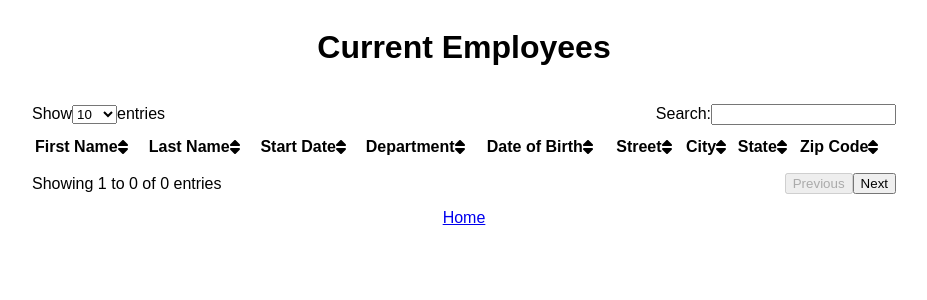
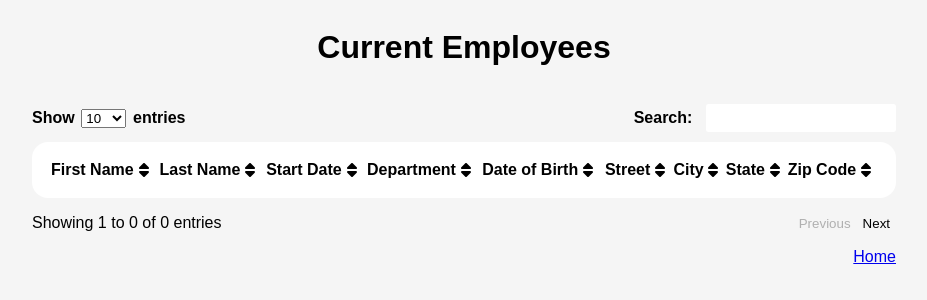
Before and after one commit to clarabernadou/WealthHealth_Bernadou_Clara, a React (Create React App) app in the folder frontend/: page /table in a window 1280 px wide. Shown: the top 300 px of the page, without its empty margins (176-1103 px from the left). Built offline with nearby package versions, Linux system fonts and the light colour scheme.

Commit message:
Changes to CSS and icons

```diff
--- a/frontend/src/App.css
+++ b/frontend/src/App.css
@@ -1,5 +1,6 @@
 body {
   font-family: Arial, Helvetica, sans-serif;
+  background-color: whitesmoke;
 }
 
 .title {
@@ -60,17 +61,6 @@ label {
   text-align: left;
 }
 
-/* DATE PICKER */
-.react-datepicker__day-names, .react-datepicker__week {
-  display: flex;
-  justify-content: space-around;
-  align-items: center;
-}
-
-.react-datepicker__header:not(.react-datepicker__header--has-time-select) {
-  width: 220px;
-}
-
 /* COUNTRY SELECTOR */
 .css-13cymwt-control {
   border: 1px solid #c5c5c5 !important;
--- a/frontend/src/Components/Table.jsx
+++ b/frontend/src/Components/Table.jsx
@@ -1,11 +1,12 @@
 import React, { useState, useEffect } from "react";
 import { FontAwesomeIcon } from "@fortawesome/react-fontawesome";
-import { faSort } from "@fortawesome/free-solid-svg-icons";
+import { faSort, faSortUp, faSortDown } from "@fortawesome/free-solid-svg-icons";
+import "./table.css";
 
 export default function Table() {
   const [employeeDataList, setEmployeeDataList] = useState([]);
   const [search, setSearch] = useState("");
-  const [sortOrder, setSortOrder] = useState("asc");
+  const [sortOrder, setSortOrder] = useState({});
   const [entries, setEntries] = useState(10);
   const [currentPage, setCurrentPage] = useState(1);
 
@@ -20,6 +21,9 @@ export default function Table() {
   };
 
   const handleSort = (column) => {
+    const isDesc = sortOrder[column] === "desc";
+    const newSortOrder = isDesc ? "asc" : "desc";
+
     const sortedArray = employeeDataList.slice().sort((a, b) => {
       let valueA = null;
       let valueB = null;
@@ -33,15 +37,19 @@ export default function Table() {
         valueB = b[column];
       }
 
-      if (sortOrder === "asc") {
+      if (isDesc) {
+        return valueB.localeCompare(valueA);
+      } else {
         return valueA.localeCompare(valueB);
-      } else {
-        return valueB.localeCompare(valueA);
       }
     });
 
-    const newSortOrder = sortOrder === "asc" ? "desc" : "asc";
-    setSortOrder(newSortOrder);
+    const updatedSortOrder = {};
+    Object.keys(sortOrder).forEach((key) => {
+      updatedSortOrder[key] = "";
+    });
+
+    setSortOrder({ ...updatedSortOrder, [column]: newSortOrder });
     setEmployeeDataList(sortedArray);
     setCurrentPage(1);
   };
@@ -105,11 +113,22 @@ export default function Table() {
         key={page}
         onClick={() => handlePageChange(page)}
         className={currentPage === page ? "active" : ""}
+        style={{ fontWeight: currentPage === page ? 600 : "normal" }}
       >
         {page}
       </button>
     );
   }
+
+  const getSortIcon = (column) => {
+    if (sortOrder[column] === "desc") {
+      return faSortUp;
+    } else if (sortOrder[column] === "asc") {
+      return faSortDown;
+    } else {
+      return faSort;
+    }
+  };
 
   return (
     <div className="table-wrapper">
@@ -117,7 +136,7 @@ export default function Table() {
       <div className="table-header">
         <label>
           Show
-          <select value={entries} onChange={handleEntriesChange}>
+          <select className="show-entries" value={entries} onChange={handleEntriesChange}>
             <option>10</option>
             <option>25</option>
             <option>50</option>
@@ -136,55 +155,55 @@ export default function Table() {
             <th className="table-option" onClick={() => handleSort("firstName")}>
               <div className="sort-arrow">
                 First Name
-                <FontAwesomeIcon icon={faSort} />
+                <FontAwesomeIcon className="sort-icon" icon={getSortIcon("firstName")} />
               </div>
             </th>
             <th className="table-option" onClick={() => handleSort("lastName")}>
               <div className="sort-arrow">
                 Last Name
-                <FontAwesomeIcon icon={faSort} />
+                <FontAwesomeIcon className="sort-icon" icon={getSortIcon("lastName")} />
               </div>
             </th>
             <th className="table-option" onClick={() => handleSort("startDate")}>
               <div className="sort-arrow">
                 Start Date
-                <FontAwesomeIcon icon={faSort} />
+                <FontAwesomeIcon className="sort-icon" icon={getSortIcon("startDate")} />
               </div>
             </th>
             <th className="table-option" onClick={() => handleSort("department")}>
               <div className="sort-arrow">
                 Department
-                <FontAwesomeIcon icon={faSort} />
+                <FontAwesomeIcon className="sort-icon" icon={getSortIcon("department")} />
               </div>
             </th>
             <th className="table-option" onClick={() => handleSort("birthDate")}>
               <div className="sort-arrow">
                 Date of Birth
-                <FontAwesomeIcon icon={faSort} />
+                <FontAwesomeIcon className="sort-icon" icon={getSortIcon("birthDate")} />
               </div>
             </th>
             <th className="table-option" onClick={() => handleSort("address.street")}>
               <div className="sort-arrow">
                 Street
-                <FontAwesomeIcon icon={faSort} />
+                <FontAwesomeIcon className="sort-icon" icon={getSortIcon("address.street")} />
               </div>
             </th>
             <th className="table-option" onClick={() => handleSort("address.city")}>
               <div className="sort-arrow">
                 City
-                <FontAwesomeIcon icon={faSort} />
+                <FontAwesomeIcon className="sort-icon" icon={getSortIcon("address.city")} />
               </div>
             </th>
             <th className="table-option" onClick={() => handleSort("address.state")}>
               <div className="sort-arrow">
                 State
-                <FontAwesomeIcon icon={faSort} />
+                <FontAwesomeIcon className="sort-icon" icon={getSortIcon("address.state")} />
               </div>
             </th>
             <th className="table-option" onClick={() => handleSort("address.zipCode")}>
               <div className="sort-arrow">
                 Zip Code
-                <FontAwesomeIcon icon={faSort} />
+                <FontAwesomeIcon className="sort-icon" icon={getSortIcon("address.zipCode")} />
               </div>
             </th>
           </tr>
@@ -210,7 +229,7 @@ export default function Table() {
           Showing {((currentPage - 1) * entries) + 1} to {Math.min(currentPage * entries, filteredData.length)} of{" "}
           {filteredData.length} entries
         </p>
-        <div>
+        <div className="paginated-btn">
           <button onClick={handlePrevious} disabled={currentPage === 1}>
             Previous
           </button>
@@ -220,7 +239,7 @@ export default function Table() {
           </button>
         </div>
       </div>
-      <a href="/" className="homeLink">Home</a>
+      <a href="/">Home</a>
     </div>
   );
 }
--- /dev/null
+++ b/frontend/src/Components/form.css
@@ -0,0 +1,71 @@
+form {
+    background-color: white;
+    width: 30%;
+    padding: 2em;
+    border-radius: 1em;
+
+    display: flex;
+    flex-direction: column;
+    justify-content: center;
+}
+
+input {
+    background-color: whitesmoke;
+    border: none;
+    border-radius: 0.2em;
+    padding: 1em;
+}
+
+a {
+    text-align: end;
+    width: 100%;
+}
+
+.react-datepicker__day-names, .react-datepicker__week {
+  display: flex;
+  justify-content: space-around;
+  align-items: center;
+}
+
+.react-datepicker__header:not(.react-datepicker__header--has-time-select) {
+  width: 220px;
+}
+
+.react-datepicker-popper[data-placement^=bottom] .react-datepicker__triangle::before,
+.react-datepicker-popper[data-placement^=bottom] .react-datepicker__triangle::after {
+    left: -11em;
+}
+
+.save-btn {
+    margin: 2em;
+    background-color: lightseagreen;
+    font-size: 1.1em;
+    padding: 0.9em 2.5em;
+    border: none;
+    border-radius: 5em;
+    color: white;
+    font-weight: bolder;
+    transition: background-color 0.5s ease, box-shadow 0.5s ease;
+}
+
+.save-btn:hover {
+    background-color: #009A93;
+    box-shadow: 0px 10px 13px -12px #000000;
+}
+
+@media (min-width: 620px) and (max-width: 1024px) {
+    form {
+        width: 50%;
+    }
+}
+
+@media (max-width: 620px) {
+    form {
+        width: 70%;
+    }
+
+    .react-datepicker-popper[data-placement^=bottom] .react-datepicker__triangle::before,
+    .react-datepicker-popper[data-placement^=bottom] .react-datepicker__triangle::after {
+        left: -7em;
+    }
+}
--- /dev/null
+++ b/frontend/src/Components/table.css
@@ -0,0 +1,38 @@
+label {
+    font-weight: 600;
+}
+
+#search {
+    background-color: white;
+    padding: 0.5em;
+    margin-left: 1em;
+}
+
+.show-entries {
+    margin: 0 0.5em;
+}
+
+.sort-icon {
+    margin-left: 0.3em;
+}
+
+table {
+    background-color: white;
+    padding: 1em;
+    border-radius: 1em;
+}
+
+.paginated {
+    display: flex;
+    align-items: flex-start;
+    margin: 1em 0;
+}
+
+.paginated p {
+    margin: 0;
+}
+
+.paginated-btn button {
+    background-color: transparent;
+    border: none;
+}
--- a/frontend/src/components/Form.jsx
+++ b/frontend/src/components/Form.jsx
@@ -1,6 +1,7 @@
 import React, { useState } from "react";
 import CustomDatePicker from "./DatePicker";
 import Selector from "./Selector";
+import "./form.css"
 
 // Import modal close icon
 import { FontAwesomeIcon } from '@fortawesome/react-fontawesome'
@@ -262,7 +263,7 @@ export default function Form() {
       </form>
 
       {/* Save button */}
-      <button onClick={handleSave}>Save</button>
+      <button className="save-btn" onClick={handleSave}>Save</button>
 
       {/* Confirmation modal */}
       {showModal && <ConfirmModal />}
```
